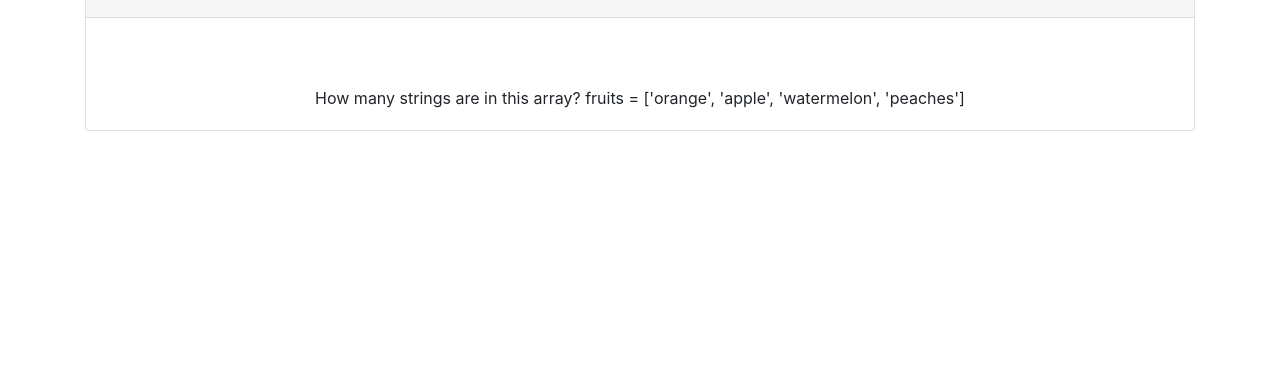
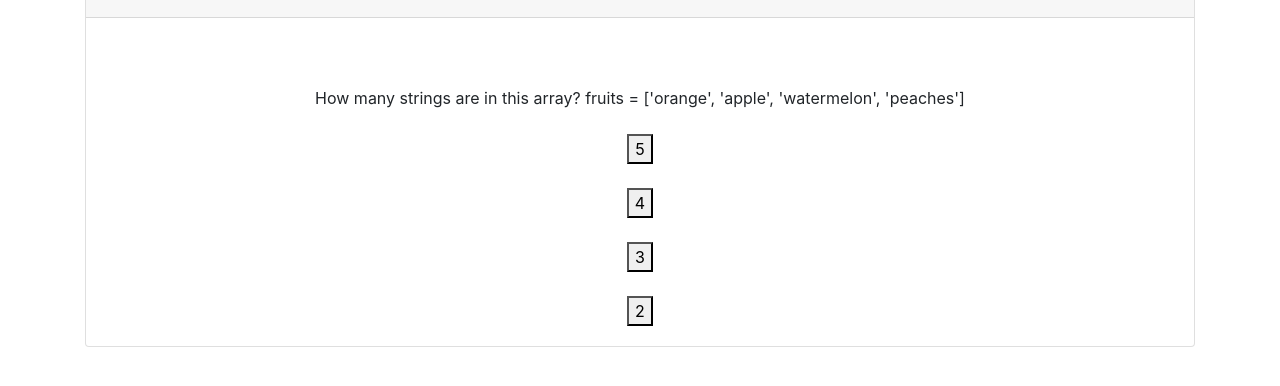
Before and after one commit to jamieluong03/Code-Quiz, a plain HTML site: page index.html in a window 1280 px wide. Both pictures are taken after a click on the button "Start Quiz". Shown: the part 64-450 px from the top of the page. Drawn offline with nearby package versions, Linux system fonts and the light colour scheme.

Commit message:
added new buttons to html and created new functions to show questions and choices in javascript

```diff
--- a/index.html
+++ b/index.html
@@ -24,14 +24,19 @@
                 </div>
 
                 <div id="questionsPage">
-                    <div id="questionsLoad">
-                        <div id="choices">
-                            <button>
-                            </button>
-                        </div>
-                    </div>
 
                 </div>
+                    <br>
+                <div id="choices">
+                    <button class="button" id="a"></button>
+                    <br><br>
+                    <button class="button" id="b"></button>
+                    <br><br>
+                    <button class="button" id="c"></button>
+                    <br><br>
+                    <button class="button" id="d" ></button>
+                </div>
+                <div id="score"></div>
             </div>
         </div>
     </div>
--- a/javascript.js
+++ b/javascript.js
@@ -28,33 +28,90 @@ var questions = [
 
 let startButton = document.getElementById("button");
 let first = document.getElementById("firstPage");
-let second = document.getElementById("questionsPage");
+let questionContainer = document.getElementById("questionsPage");
+let choices = document.getElementById("choices");
+let choiceA = document.getElementById("a");
+let choiceB = document.getElementById("b");
+let choiceC = document.getElementById("c");
+let choiceD = document.getElementById("d");
+
+let score = 0;
 let currentNumber=0;
-let questionContainer = document.getElementById("questionsLoad");
-let choices = document.getElementById("choices");
-let choiceButtons = document.getElementById("button");
+let lastQuestion = questions.length-1;
 
 window.onload = function (){
-  second.style.display = "none";
+  questionContainer.style.display = "none";
+  choices.style.display = "none";
 }
 
 startButton.addEventListener("click", function(){
   first.style.display = "none";
-  second.style.display = "block";
+  questionContainer.style.display = "block";
+  choices.style.display = "block";
   enterQuestions();
-})
+});
 
-function enterQuestions (){
-    questionContainer.textContent = questions[currentNumber].title;
-    choices.innerHTML='';
-    for (var i = 0; i < questions[currentNumber].choices.length; i++){
-      choiceButtons.setAttribute("class", "button");
-      choiceButtons.setAttribute("value", questions[currentNumber].choices);
-      choiceButtons.textContent = questions[currentNumber].choices;
+choiceA.addEventListener("click", function(){
+  checkAnswer('a');
+});
 
-    }
+choiceB.addEventListener("click", function(){
+  checkAnswer('b');
+});
 
+choiceC.addEventListener("click", function(){
+  checkAnswer('c');
+});
+
+choiceD.addEventListener("click", function(){
+  checkAnswer('d');
+});
+
+function enterQuestions(){
+  let q = questions[currentNumber]
+  questionContainer.innerHTML = ''+ q.title + '';
+  choiceA.innerHTML = ''+ q.choices[0]+'';
+  choiceB.innerHTML = ''+ q.choices[1]+'';
+  choiceC.innerHTML = ''+ q.choices[2]+'';
+  choiceD.innerHTML = ''+ q.choices[3]+'';
+};
+
+function checkAnswer(answer){
+  if (answer === questions[currentNumber].answer){
+    score ++;
   }
+  else {
+    score;
+  }
+  if (currentNumber < lastQuestion) {
+    currentNumber++;
+    enterQuestions();
+  }
+};
+
+
+//onclick="checkAnswer('A')"
+
+// function enterQuestions(){
+//   questionContainer.textContent = questions[0].title;
+//   choices.textContent = questions[0].choices;
+// };
+
+
+
+// function enterQuestions (){
+//     questionContainer.textContent = questions[currentNumber].title;
+//     choices.innerHTML='';
+//     for (var i = 0; i < questions[currentNumber].choices.length; i++){
+//       let choiceButtons = document.createElement("button");
+//       choiceButtons.setAttribute("class", "button");
+//       choiceButtons.setAttribute("value", questions[i].choices);
+//       choiceButtons
+//       choices.appendChild(choiceButtons);
+
+//     }
+
+//   }
 
 // on button clicked, go to next function -> create a nextQuestion ();
 
```
